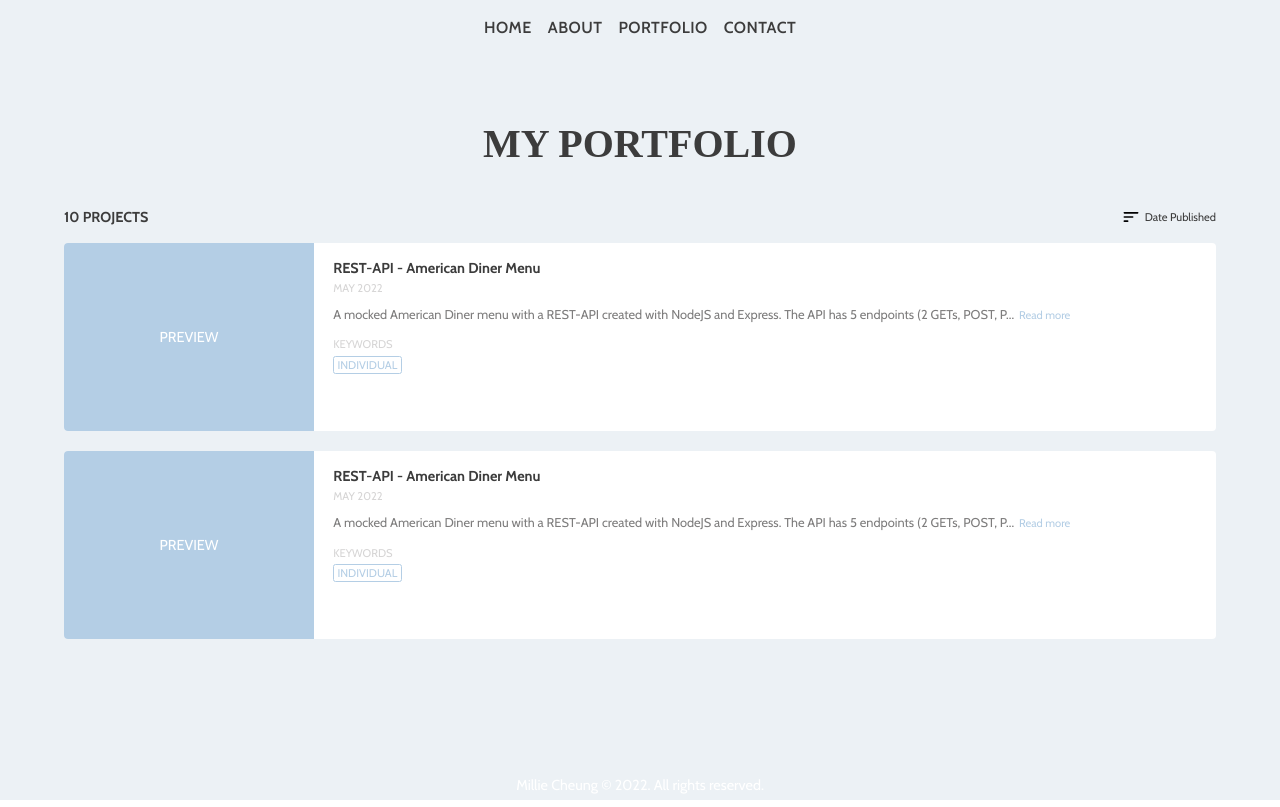
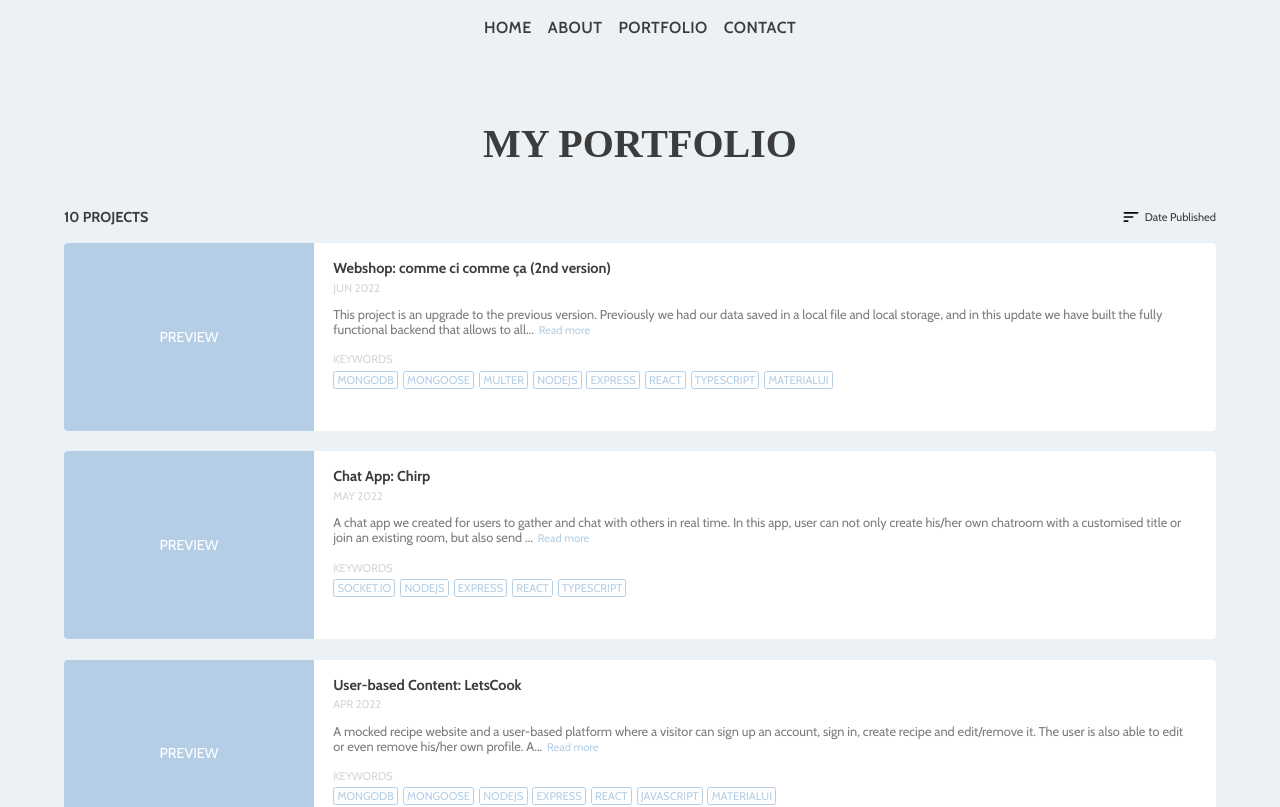
Before and after one commit to millie-wy/cv-millie, a React (Create React App) app: page /portfolio in a window 1280 px wide. Shown: the top 807 px of the page. Built offline with nearby package versions, Linux system fonts and the light colour scheme; a web font is replaced by a local one.

Commit message:
inserted from data and added function to format dates

```diff
--- a/src/Components/Pages/Portfolio.jsx
+++ b/src/Components/Pages/Portfolio.jsx
@@ -2,6 +2,7 @@ import { Box, Container, Typography } from "@mui/material";
 import { useTheme } from "../Contexts/ThemeContextProvider";
 import { SortRounded } from "@mui/icons-material";
 import PortfolioProjects from "./PortfolioProjects";
+import portfolioData from "../portfolioData.json";
 
 const Portfolio = () => {
   const { theme } = useTheme();
@@ -73,8 +74,9 @@ const Portfolio = () => {
           </Box>
         </Box>
         <Box sx={{ display: "flex", flexDirection: "column", gap: "1.3rem" }}>
-          <PortfolioProjects />
-          <PortfolioProjects />
+          {portfolioData.map((project) => (
+            <PortfolioProjects key={project.title} project={project} />
+          ))}
         </Box>
       </Container>
     </Container>
--- a/src/Components/Pages/PortfolioProjects.jsx
+++ b/src/Components/Pages/PortfolioProjects.jsx
@@ -2,9 +2,25 @@ import { Box, Typography } from "@mui/material";
 import { useTheme } from "../Contexts/ThemeContextProvider";
 import { useState } from "react";
 
-const PortfolioProjects = () => {
+const PortfolioProjects = (props) => {
   const { theme } = useTheme();
   const [readMore, setReadMore] = useState(false);
+
+  const formatDate = (dateString) => {
+    const month = dateString.split("/").shift();
+    const year = dateString.split("/").pop();
+
+    let date = new Date();
+    date.setMonth(month - 1);
+    date.setFullYear(year);
+    date.setDate(1);
+
+    const formattedDate = date
+      .toLocaleDateString("en-GB", { month: "short", year: "numeric" })
+      .replace(/ /g, " ");
+
+    return formattedDate;
+  };
 
   return (
     <Box
@@ -49,18 +65,23 @@ const PortfolioProjects = () => {
       {/* project details */}
       <Box sx={{ px: "1.2rem", py: "1rem" }}>
         <Typography variant="body1" theme={theme} fontWeight="bold">
-          REST-API - American Diner Menu
+          {props.project.title}
         </Typography>
-        <Typography variant="overline" theme={theme} color="#D6D5D5" pt=".2rem">
-          MAY 2022
+        <Typography
+          variant="overline"
+          theme={theme}
+          color="#D6D5D5"
+          pt=".2rem"
+          textTransform="uppercase"
+        >
+          {formatDate(props.project.released)}
         </Typography>
 
         <Box>
           <Typography variant="body2" theme={theme} color="#7E7D7D" py=".7rem">
             {readMore
-              ? "A mocked American Diner menu with a REST-API created with NodeJS and Express. The API has 5 endpoints (2 GETs, POST, PUT and DELETE) using JSON format for transporting the data, adding new items and also fetching, updating and deleting a specific item. The client side was written with React / JavaScript."
-              : "A mocked American Diner menu with a REST-API created with NodeJS and Express. The API has 5 endpoints (2 GETs, POST, P" +
-                "..."}
+              ? props.project.description
+              : props.project.description.substring(0, 200) + "..."}
             <Typography
               variant="overline"
               theme={theme}
@@ -84,7 +105,9 @@ const PortfolioProjects = () => {
             gap: ".3rem",
           }}
         >
+          {props.project.tags.map((tag) => (
             <Typography
+              key={tag}
               variant="overline"
               theme={theme}
               color="#B4CEE5"
@@ -96,8 +119,9 @@ const PortfolioProjects = () => {
                 textTransform: "uppercase",
               }}
             >
-            individual
+              {tag}
             </Typography>
+          ))}
         </Box>
       </Box>
     </Box>
--- a/src/Components/portfolioData.json
+++ b/src/Components/portfolioData.json
@@ -45,7 +45,7 @@
   },
   {
     "title": "REST-API: American Diner Menu",
-    "description": "A mocked American Diner menu with a REST-API created with NodeJS and Express. <br />The API has 5 endpoints (2 GETs, POST, PUT and DELETE) using JSON format for transporting the data, adding new items and also fetching, updating and deleting a specific item. The client side was written with React / JavaScript.",
+    "description": "A mocked American Diner menu with a REST-API created with NodeJS and Express. The API has 5 endpoints (2 GETs, POST, PUT and DELETE) using JSON format for transporting the data, adding new items and also fetching, updating and deleting a specific item. The client side was written with React / JavaScript.",
     "src": "../Media/PfPreview/american-diner-menu.mp4",
     "repo": "https://github.com/millie-wy/REST-API_American-Diner-Menu",
     "categories": ["school assignment", "individual"],
```
Lines whose indentation alone changed are shown as unchanged.
